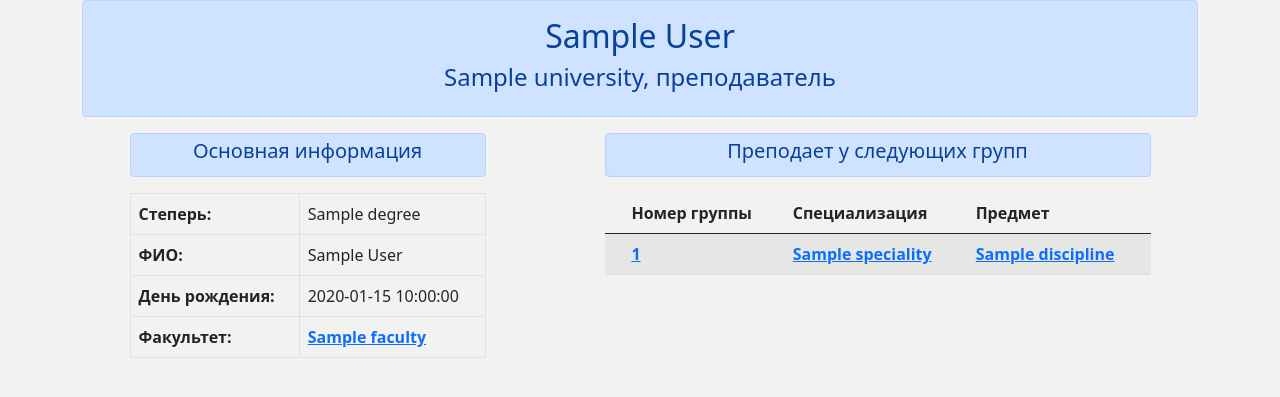
After one commit to Neutrino88/StudyCommittee, a Python web app: template mysite/app/templates/app/lecturer.html in a window 1280 px wide. The commit adds this page. Shown: the top 397 px of the page. Run offline with Jinja, Linux system fonts and the light colour scheme; the template is opened without the code that fills it: most values are stand-ins (such as "Sample title", 1, 10 or a date in 2020).

Commit message:
Add beauty lecturer page

```diff
--- a/mysite/app/models.py
+++ b/mysite/app/models.py
@@ -116,6 +116,9 @@ class PersonalInfo(models.Model):
     def __str__(self):
         return f"id {self.id}: {self.full_name} ({self.birthday})"
 
+    def readable_birthday(self):
+        return self.birthday.strftime('%d %B %Y')
+
     @property
     def full_name(self):
         return f"{self.last_name} {self.first_name} {self.patronymic_name}"
@@ -146,6 +149,9 @@ class Lecturer(models.Model):
 
     def __str__(self):
         return f"id {self.id}: {self.degree} {self.info}"
+
+    def groups_disciplines(self):
+        return LecturerGroupDiscipline.objects.filter(lecturer_id=self.id)
 
     class Meta:
         db_table = 'app_lecturer'
--- a/mysite/app/templates/app/group.html
+++ b/mysite/app/templates/app/group.html
@@ -53,9 +53,7 @@
                         {% for student in group.students %}
                             <tr>
                                 <th scope="row">{{ forloop.counter }}</th>
-                                <td>
-                                    <a class="alert-link" href="/student/{{ student.id }}/">{{ student.info.full_name }}</a>
-                                </td>
+                                <td>{{ student.info.full_name }}</td>
                             </tr>
                        {% endfor %}
                     </tbody>
--- /dev/null
+++ b/mysite/app/templates/app/lecturer.html
@@ -0,0 +1,100 @@
+{% extends 'app/base_template.html' %}
+
+{% block title %}
+    Учебный комитет
+{% endblock %}
+
+{% block body %}
+    <div class="row">
+        <div class="col">
+            <div class="alert alert-primary" role="alert">
+                <h2 align="center">{{ lecturer.info.full_name }}</h2>
+                <h4 align="center">{{ lecturer.faculty.university.short_name }}, преподаватель</h4>
+            </div>
+        </div>
+    </div>
+
+    <div class="row justify-content-center">
+        <div class="col-4">
+            <div class="alert alert-primary small-alert" role="alert">
+                <h5 align="center">
+                    Основная информация
+                </h5>
+            </div>
+
+            <table class="table table-bordered">
+                <tbody>
+                    <tr>
+                        <th scope="row">Степерь:</th>
+                        <td>{{ lecturer.degree }}</td>
+                    </tr>
+                    <tr>
+                        <th scope="row">ФИО:</th>
+                        <td>{{ lecturer.info.full_name }}</td>
+                    </tr>
+                    <tr>
+                        <th scope="row">День рождения:</th>
+                        <td>{{ lecturer.info.readable_birthday }}</td>
+                    </tr>
+                    <tr>
+                        <th scope="row">Факультет:</th>
+                        <td>
+                            <a class="alert-link" href="/faculty/{{ lecturer.faculty.id }}/">
+                                {{ lecturer.faculty.short_name }}
+                            </a>
+                        </td>
+                    </tr>
+                </tbody>
+            </table>
+        </div>
+
+        <div class="col-1"></div>
+
+        <div class="col-6">
+            <div class="alert alert-primary small-alert" role="alert">
+                <h5 align="center">
+                    Преподает у следующих групп
+                </h5>
+            </div>
+
+            {% if lecturer.groups_disciplines %}
+                <table class="table table-striped">
+                    <thead>
+                        <tr>
+                            <th scope="col"></th>
+                            <th scope="col">Номер группы</th>
+                            <th scope="col">Специализация</th>
+                            <th scope="col">Предмет</th>
+                        </tr>
+                    </thead>
+                        <tbody>
+                            {% for group_discipline in lecturer.groups_disciplines %}
+                                <tr>
+                                    <th scope="row">{{ forloop.counter }}</th>
+                                    <td>
+                                        <a class="alert-link" href="/group/{{ group_discipline.group.id }}/">
+                                            {{ group_discipline.group.number }}
+                                        </a>
+                                    </td>
+                                    <td>
+                                        <a class="alert-link" href="/speciality/{{ group_discipline.group.speciality.id }}/">
+                                            {{ group_discipline.group.speciality.name }}
+                                        </a>
+                                    </td>
+                                    <td>
+                                        <a class="alert-link" href="/discipline/{{ group_discipline.discipline.id }}/">
+                                           {{ group_discipline.discipline.name }}
+                                        </a>
+                                    </td>
+                                </tr>
+                           {% endfor %}
+                        </tbody>
+                </table>
+            {% else %}
+                <div align="center">
+                    Информации об учебных группах не найдено
+                </div>
+            {% endif %}
+        </div>
+    </div>
+{% endblock %}
--- a/mysite/app/templates/app/speciality.html
+++ b/mysite/app/templates/app/speciality.html
@@ -43,7 +43,7 @@
                                     <td>
                                         <a class="alert-link" href="/discipline/{{ discipline.id }}/">{{ discipline.name }}</a>
                                     </td>
-                                    <td>{{ discipline.control_form }}</td>
+                                    <td>{{ discipline.readable_control_form }}</td>
                                     <td>{{ discipline.lecture_hours }}</td>
                                     <td>{{ discipline.practice_hours }}</td>
                                 </tr>
--- a/mysite/app/urls.py
+++ b/mysite/app/urls.py
@@ -15,4 +15,6 @@ urlpatterns = [
     path('group/<int:group_id>/', views.group_page, name='group'),
     # ex: /discipline/5/
     path('discipline/<int:disc_id>/', views.discipline_page, name='discipline'),
+    # ex: /lecturer/6/
+    path('lecturer/<int:lect_id>/', views.lecturer_page, name='lecturer'),
 ]
```
Also changed, not shown: mysite/app/views.py (+10 -1 lines), mysite/db.sqlite3.
